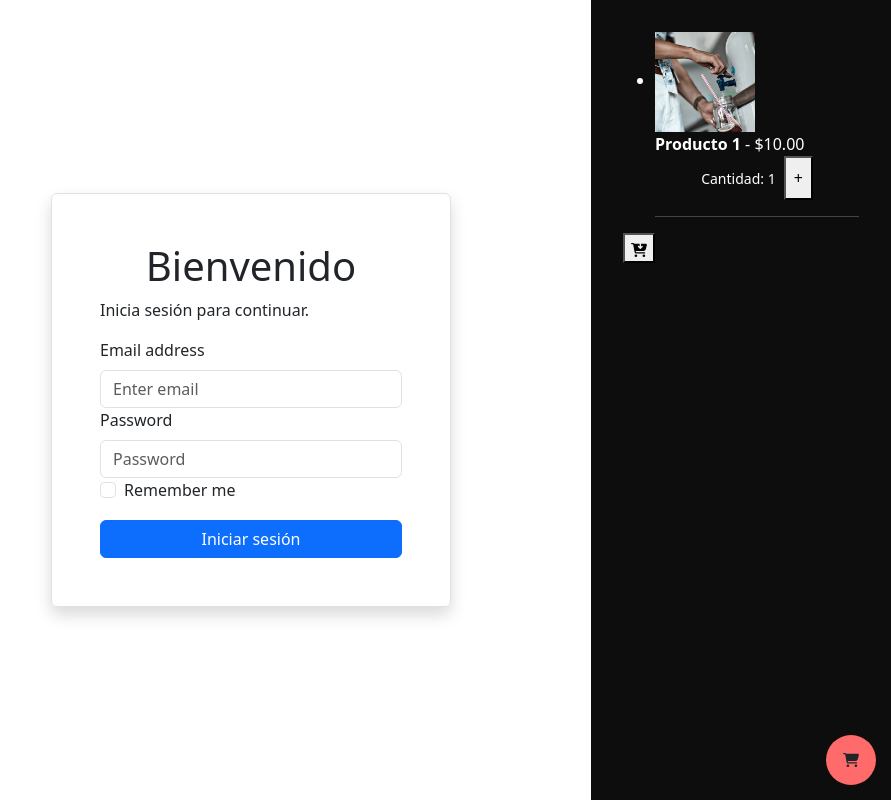
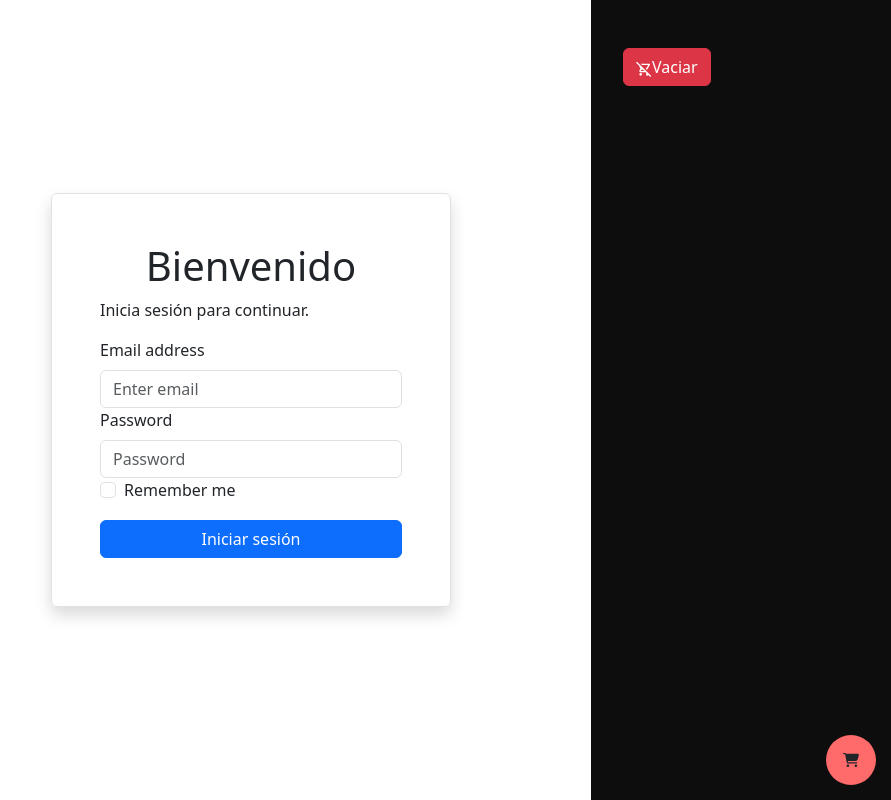
Before and after one commit to frandg47/SGsoderia, a React (Vite) app: page /home in a window 1280 px wide. Both pictures are taken after a click on the label 1240 px from the left and 760 px from the top of the page. Shown: the whole page, without its empty margins (389-1280 px from the left). Built offline with nearby package versions, Linux system fonts and the light colour scheme; data requests are answered from the project's data file; the HTML template or start-up script is replaced by a standard one.

Commit message:
creacion de carrito y funcionamiento probado

```diff
--- a/src/App.jsx
+++ b/src/App.jsx
@@ -7,10 +7,12 @@ import ClientesPage from "./pages/ClientesPage";
 import AdminPage from "./pages/AdminPage";
 import ProtectedRoute from "./components/ProtectedRoute";
 import Cart from "./components/Cart";
+import { CartProvider } from "./context/Cart";
 
 function App() {
   return (
     <>
+      <CartProvider>
         <Cart />
         <Routes>
           <Route path="/" element={<LoginPage />} />
@@ -58,6 +60,7 @@ function App() {
             }
           />
         </Routes>
+      </CartProvider>
     </>
   );
 }
--- a/src/components/Cart.jsx
+++ b/src/components/Cart.jsx
@@ -1,7 +1,30 @@
-import { FaCartShopping, FaCartArrowDown } from "react-icons/fa6"
+import { FaCartShopping, FaCartArrowDown } from "react-icons/fa6";
 import "../styles/cart.css";
+import { useCart } from "../hooks/useCart";
+import { Button } from "react-bootstrap";
+import { MdOutlineRemoveShoppingCart } from "react-icons/md";
+
+const CartItem = ({ product, quantity, addToCart }) => {
+  console.log("product", product);
+  console.log("quantity", quantity);
+
+  return (
+    <li>
+      <img src={product.image} alt={product.name} />
+      <div className="">
+        <strong>{product.name}</strong> - ${product.price * quantity}
+      </div>
+
+      <footer>
+        <small>Cantidad: {quantity}</small>
+        <button onClick={() => addToCart(product)}>+</button>
+      </footer>
+    </li>
+  );
+};
 
 const Cart = () => {
+  const { cart, clearCart, addToCart } = useCart();
   return (
     <div>
       <label className="cart-button" htmlFor="cart-item">
@@ -12,26 +35,22 @@ const Cart = () => {
 
       <aside className="cart">
         <ul>
-                <li>
-                    <img
-                    src="/soda1.jpg"
-                    alt="hola" />
-                    <div className="">
-                        <strong>Producto 1</strong> - $10.00
-                    </div>
-
-                    <footer>
-                        <small>
-                            Cantidad: 1
-                        </small>
-                        <button>+</button>
-                    </footer>
-                </li>
+          {cart.map((product) => (
+            <CartItem
+              key={product.id}
+              product={product}
+              quantity={product.quantity}
+              addToCart={addToCart}
+            />
+          ))}
         </ul>
-            <button><FaCartArrowDown /></button>
+        <Button variant="danger" onClick={clearCart}>
+          <MdOutlineRemoveShoppingCart />
+          Vaciar
+        </Button>
       </aside>
     </div>
-  )
-}
+  );
+};
 
-export default Cart
+export default Cart;
--- a/src/components/ProductCarousel.jsx
+++ b/src/components/ProductCarousel.jsx
@@ -5,8 +5,17 @@ import "swiper/css/navigation";
 import "swiper/css/pagination";
 import "../styles/productCarousel.css";
 import { Button } from "react-bootstrap";
+import { useCart } from "../hooks/useCart";
+import { BsCartPlusFill } from "react-icons/bs";
+import { BsCartX } from "react-icons/bs";
 
 const ProductCarousel = ({ products }) => {
+  const { addToCart, cart, removeFromCart } = useCart();
+
+  const checkProductInCart = (product) => {
+    return cart.some((item) => item.id === product.id);
+  };
+
   return (
     <section id="carrusel">
       <div className="container">
@@ -36,22 +45,41 @@ const ProductCarousel = ({ products }) => {
             },
           }}
         >
-          {products.map((product, index) => (
+          {products.map((product, index) => {
+            const isProductInCart = checkProductInCart(product);
+            return (
               <SwiperSlide key={index}>
                 <div className="product-card py-3">
                   <img src={product.image} alt={product.name} />
                   <h4>{product.name}</h4>
                   <div className="d-flex justify-content-center align-items-center gap-2 mt-2">
-                  <Button variant="outline-dark">Comprar</Button>
+                    <Button
+                      variant={isProductInCart ? "danger" : "dark"}
+                      onClick={() => {
+                        isProductInCart
+                          ? removeFromCart(product)
+                          : addToCart(product);
+                      }}
+                    >
+                      {isProductInCart ? (
+                        <>
+                          <BsCartX /> Quitar
+                        </>
+                      ) : (
+                        <>
+                          <BsCartPlusFill /> Agregar
+                        </>
+                      )}
+                    </Button>
                     <p className="mb-0">${product.price}</p>
                   </div>
                 </div>
               </SwiperSlide>
-          ))}
+            );
+          })}
         </Swiper>
       </div>
     </section>
   );
 };
-
 export default ProductCarousel;
--- a/src/context/Cart.jsx
+++ b/src/context/Cart.jsx
@@ -1,13 +1,46 @@
-import { useState, createContext } from 'react';
+import { useState, createContext } from "react";
 
 export const CartContext = createContext();
 
-const CartProvider = ({ children }) => {
+export const CartProvider = ({ children }) => {
+  const [cart, setCart] = useState([]);
 
-    const [cart, setCart] = useState([]);
+  const addToCart = (product) => {
+    const productInCartIndex = cart.findIndex(item => item.id === product.id);
 
-    const clearCart = () => {
-        setCart([]);
+    if(productInCartIndex >= 0) {
+        const newCart = structuredClone(cart);
+        newCart[productInCartIndex].quantity += 1;
+        return setCart(newCart);
     }
 
-}
+    setCart(prevState => ([
+        ...prevState,
+        {
+            ...product,
+            quantity: 1
+        }
+    ]))
+  };
+
+  const removeFromCart = (product) => {
+    setCart(prevState => prevState.filter(item => item.id !== product.id));
+  };
+
+  const clearCart = () => {
+    setCart([]);
+  };
+
+  return (
+    <CartContext.Provider
+      value={{
+        cart,
+        addToCart,
+        removeFromCart,
+        clearCart,
+      }}
+    >
+      {children}
+    </CartContext.Provider>
+  );
+};
--- /dev/null
+++ b/src/hooks/useCart.js
@@ -0,0 +1,12 @@
+import {useContext} from 'react';
+import { CartContext } from '../context/Cart';
+
+export const useCart = () => {
+    const context = useContext(CartContext);
+
+    if(context === undefined) {
+        throw new Error("useCart must be used within a CartProvider");
+    }
+
+    return context;
+}
```
Lines whose indentation alone changed are shown as unchanged.
